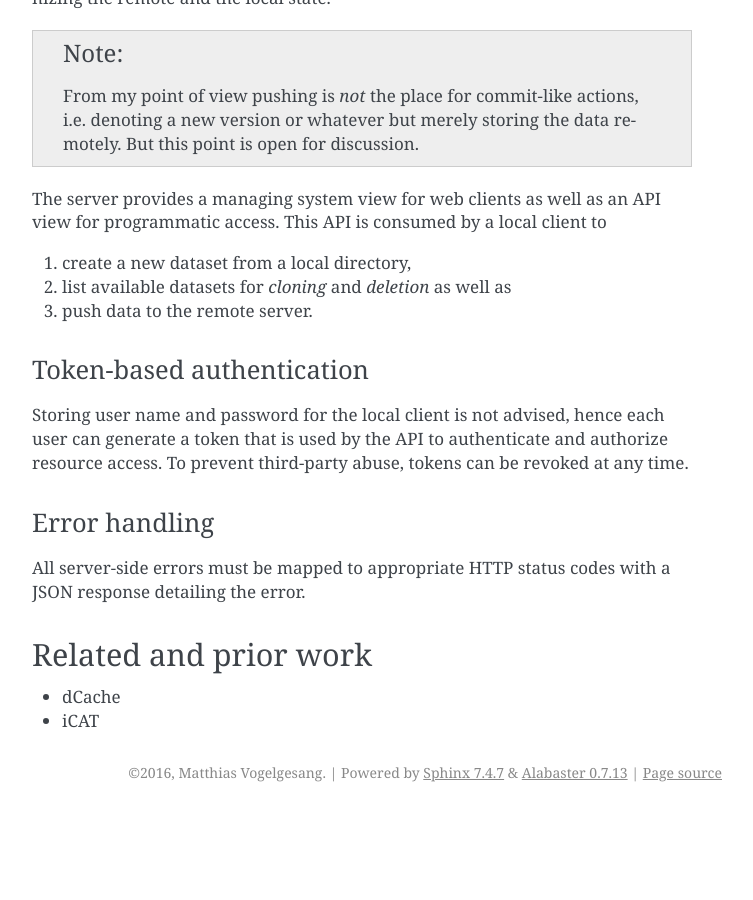
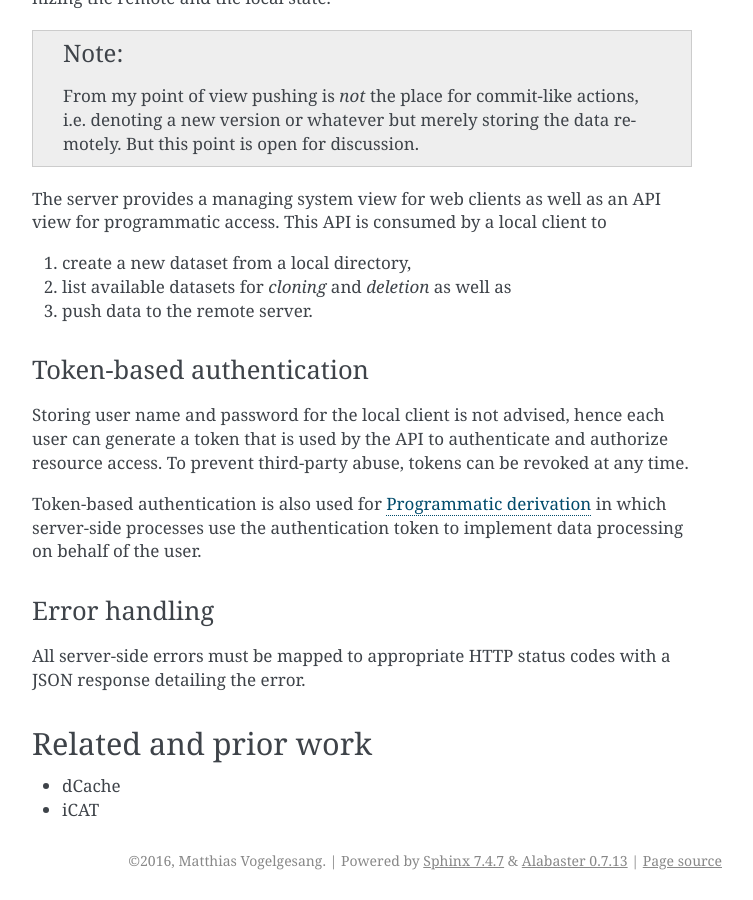
Before and after one commit to ufo-kit/nova, a Sphinx documentation site: the page built from docs/concepts.rst, in a window 1280 px wide and 900 px high, scrolled down 1157 px. Shown: the whole window, without its empty margins (388-1141 px from the left). Built offline with Sphinx 7.4.7, drawn with Linux system fonts in a browser that asks for light colours; before the commit the page ends 1969 px from its top, so only the background shows below that.

Commit message:
Explain token-based processing

```diff
--- a/docs/concepts.rst
+++ b/docs/concepts.rst
@@ -35,6 +35,7 @@ only a vague file browser kind of preview is possible. For known datasets we can
 provide specific previewers, for example a WebGL-based 3D visualization for a
 reconstruction or segmented volume.
 
+.. _programmatic-derivation:
 
 Programmatic derivation
 -----------------------
@@ -77,6 +78,10 @@ user can generate a token that is used by the API to authenticate and authorize
 resource access. To prevent third-party abuse, tokens can be revoked at any
 time.
 
+Token-based authentication is also used for :ref:`programmatic-derivation` in
+which server-side processes use the authentication token to implement data
+processing on behalf of the user.
+
 
 Error handling
 --------------
```
